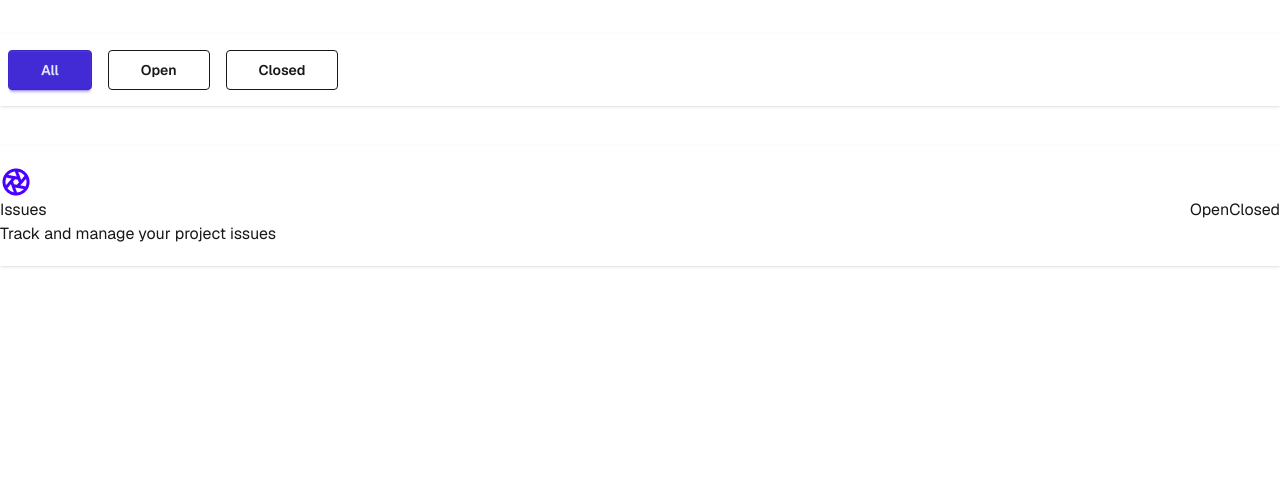
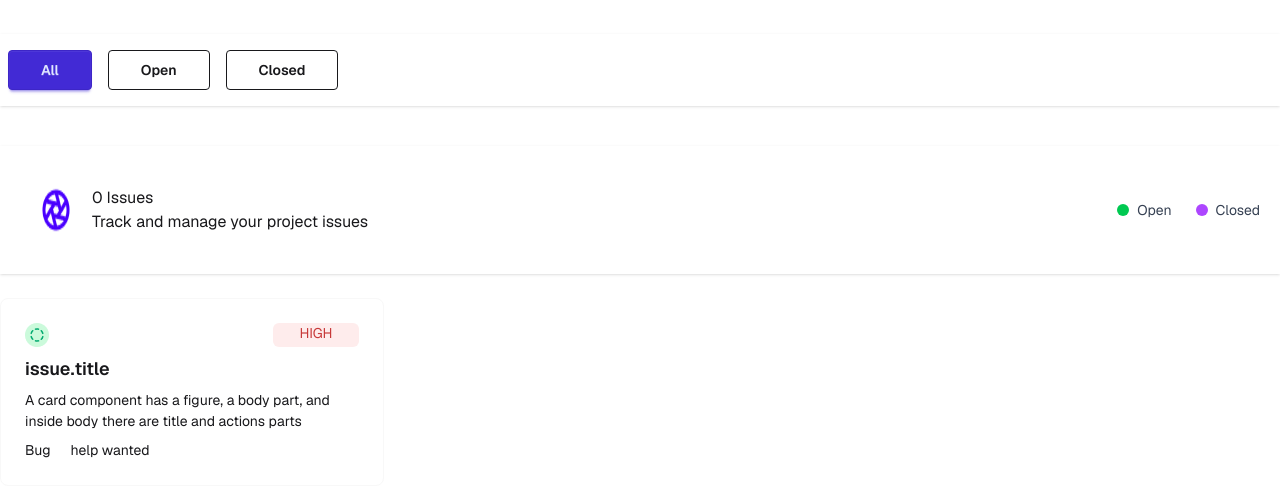
Before and after one commit to Ashik2630/GitHub-Issues-Tracker, a plain HTML site: page main.html in a window 1280 px wide. Shown: the part 78-574 px from the top of the page. Drawn offline with nearby package versions, Linux system fonts and the light colour scheme; no server answers.

Commit message:
addad issues taker dinaminck img

```diff
--- a/main.html
+++ b/main.html
@@ -48,20 +48,81 @@
     <!-- button-section -->
     <main class="container mx-auto mt-10">
       <div class="flex gap-4 bg-white shadow py-4 pl-2">
-        <button onclick="toggleStyle('all-btn')" id="all-btn" class="btn btn-primary px-8">All</button>
-        <button onclick="toggleStyle('open-btn')" id="open-btn" class="btn btn-outline px-8">Open</button>
-        <button onclick="toggleStyle('closed-btn')" id="closed-btn" class="btn btn-outline px-8">Closed</button>
+        <button
+          onclick="toggleStyle('all-btn')"
+          id="all-btn"
+          class="btn btn-primary px-8"
+        >
+          All
+        </button>
+        <button
+          onclick="toggleStyle('open-btn')"
+          id="open-btn"
+          class="btn btn-outline px-8"
+        >
+          Open
+        </button>
+        <button
+          onclick="toggleStyle('closed-btn')"
+          id="closed-btn"
+          class="btn btn-outline px-8"
+        >
+          Closed
+        </button>
       </div>
 
-      <div id="issues-count" class="bg-white shadow py-5 mt-10 ">
+      <div id="issues-count" class="bg-white shadow py-10 mt-10">
+        <div class="flex justify-between">
+          <div class="flex gap-5">
+            <img
+              id="all-img"
+              class="ml-10"
+              src="./assets/Aperture.png"
+              alt=""
+            />
+            <div class="flex justify-between">
+              <div>
+                <h1><span id="count">0</span> Issues</h1>
+                <p>Track and manage your project issues</p>
+              </div>
+            </div>
+          </div>
+          <div class="flex items-center gap-6 text-sm mr-5">
+            <div class="flex items-center gap-2">
+              <span class="w-3 h-3 bg-green-500 rounded-full"></span>
+              <span class="text-gray-700">Open</span>
+            </div>
 
+            <div class="flex items-center gap-2">
+              <span class="w-3 h-3 bg-purple-500 rounded-full"></span>
+              <span class="text-gray-700">Closed</span>
+            </div>
+          </div>
+        </div>
       </div>
 
       <div id="issues-container" class="grid grid-cols-4 gap-5 mt-6"></div>
     </main>
 
+    <div class="card card-border bg-base-100 w-96">
+          <div class="card-body">
+            <div class="flex justify-between">
+              <img src="./assets/Open-Status.png" alt="">
+              <p class="bg-[#FEECEC] text-[#c73939] ml-56 text-center rounded-md">HIGH</p>
+            </div>
+            <h2 class="card-title">issue.title</h2>
+            <p>
+              A card component has a figure, a body part, and inside body there
+              are title and actions parts
+            </p>
+            <div class="flex gap-5">
+              <span> Bug</span>
+              <p>help wanted</p>
+            </div>
+          </div>
+        </div>
+
     <!-- script -->
     <script src="./script/main.js"></script>
-     <!-- <script src="./script/taxt.js"></script> -->
   </body>
 </html>
--- a/script/main.js
+++ b/script/main.js
@@ -1,21 +1,23 @@
 let allIssues = [];
 let currentStatus = "all-btn";
 
-const loadIssues = () => fetch('https://phi-lab-server.vercel.app/api/v1/lab/issues')
-.then(res => res.json())
-.then(data => {
+const loadIssues = () =>
+  fetch("https://phi-lab-server.vercel.app/api/v1/lab/issues")
+    .then((res) => res.json())
+    .then((data) => {
       allIssues = data.data;
       displayIssues(allIssues);
     });
 
-
 const displayIssues = (issues) => {
   // console.log(issues)
-    const issuesContainer = document.getElementById('issues-container');
+  const issuesContainer = document.getElementById("issues-container");
   issuesContainer.innerHTML = "";
-    issues.forEach(issue => {
-        console.log(issue)
-        const cardDiv = document.createElement('div');
+  document.getElementById("count").innerText = issues.length;
+
+//   console.log(issuesCount);
+  issues.forEach((issue) => {
+    const cardDiv = document.createElement("div");
     // cardDiv.className ="btn btn-primary"
     cardDiv.innerHTML = `
        <div class="card card-border bg-base-100 w-96">
@@ -33,37 +35,36 @@ const displayIssues = (issues) => {
         `;
     issuesContainer.appendChild(cardDiv);
   });
+};
 
-}
+document.getElementById("all-btn").addEventListener("click", () => {
+  displayIssues(allIssues);
+  document.getElementById('all-img').src="./assets/Aperture.png"
+});
 
-document.getElementById('all-btn').addEventListener("click", () => {
-    displayIssues(allIssues);
-})
-
-document.getElementById('open-btn').addEventListener("click", () => {
-    const openIssues = allIssues.filter(issue => issue.status === 'open')
+document.getElementById("open-btn").addEventListener("click", () => {
+  const openIssues = allIssues.filter((issue) => issue.status === "open");
   displayIssues(openIssues);
-})
+  document.getElementById('all-img').src="./assets/Open-Status.png"
+});
 
 document.getElementById("closed-btn").addEventListener("click", () => {
-    const closedIssues = allIssues.filter(issue => issue.status === 'closed')
+  const closedIssues = allIssues.filter((issue) => issue.status === "closed");
   displayIssues(closedIssues);
-})
+  document.getElementById('all-img').src="./assets/Closed- Status .png"
+});
 
-
-const allBtn = document.getElementById('all-btn');
-const openBtn = document.getElementById('open-btn');
-const closedBtn = document.getElementById('closed-btn')
+const allBtn = document.getElementById("all-btn");
+const openBtn = document.getElementById("open-btn");
+const closedBtn = document.getElementById("closed-btn");
 
 function toggleStyle(id) {
+  allBtn.classList.remove("btn-primary");
+  openBtn.classList.remove("btn-primary");
+  closedBtn.classList.remove("btn-primary");
 
-  allBtn.classList.remove("btn-primary");
   allBtn.classList.add("btn-outline");
-
-  openBtn.classList.remove("btn-primary");
   openBtn.classList.add("btn-outline");
-
-  closedBtn.classList.remove("btn-primary");
   closedBtn.classList.add("btn-outline");
 
   const selected = document.getElementById(id);
@@ -72,20 +73,4 @@ function toggleStyle(id) {
   selected.classList.add("btn-primary");
 }
 
-const issuesCount = document.getElementById('issues-count');
-issuesCount.innerHTML = `
-<img src="./assets/Aperture.png" alt="">
-        <div class="flex justify-between">
-            <div>
-            <h1>Issues</h1>
-            <p>Track and manage your project issues</p>
-        </div>
-        <div class="flex ">
-            <p>Open</p>
-            <p>Closed</p>
-        </div>
-        </div>
-`
-
-
-loadIssues();
+// loadIssues();
```
Lines whose indentation alone changed are shown as unchanged.
